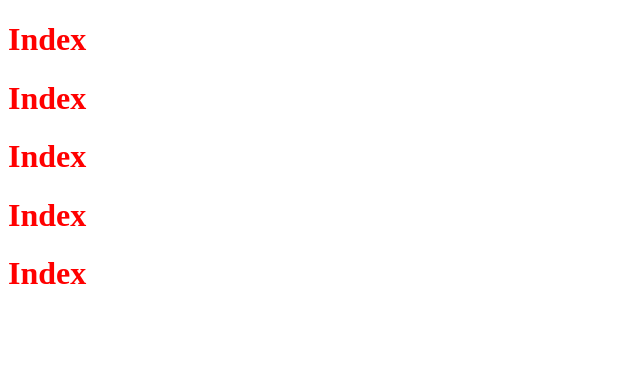
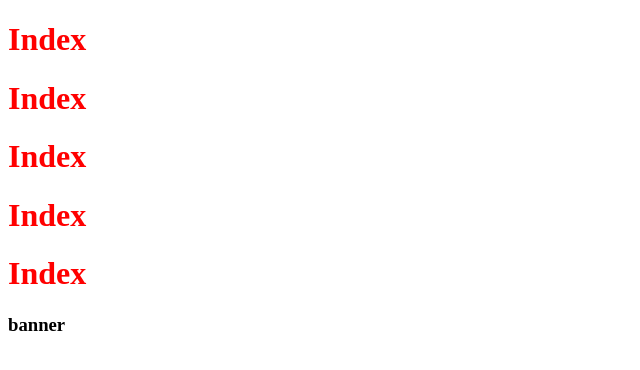
Before and after one commit to Veblen007/sjz_1303, a plain HTML site: page index.html in a window 1280 px wide. Shown: the full height of the page, 0-640 px from the left. Drawn offline with Linux system fonts and the light colour scheme.

Commit message:
修改了首页banner

```diff
--- a/index.html
+++ b/index.html
@@ -11,5 +11,7 @@
 	<h1>Index</h1>
 	<h1>Index</h1>
 	<h1>Index</h1>
+
+	<h3>banner</h3>
 </body>
 </html>
```
